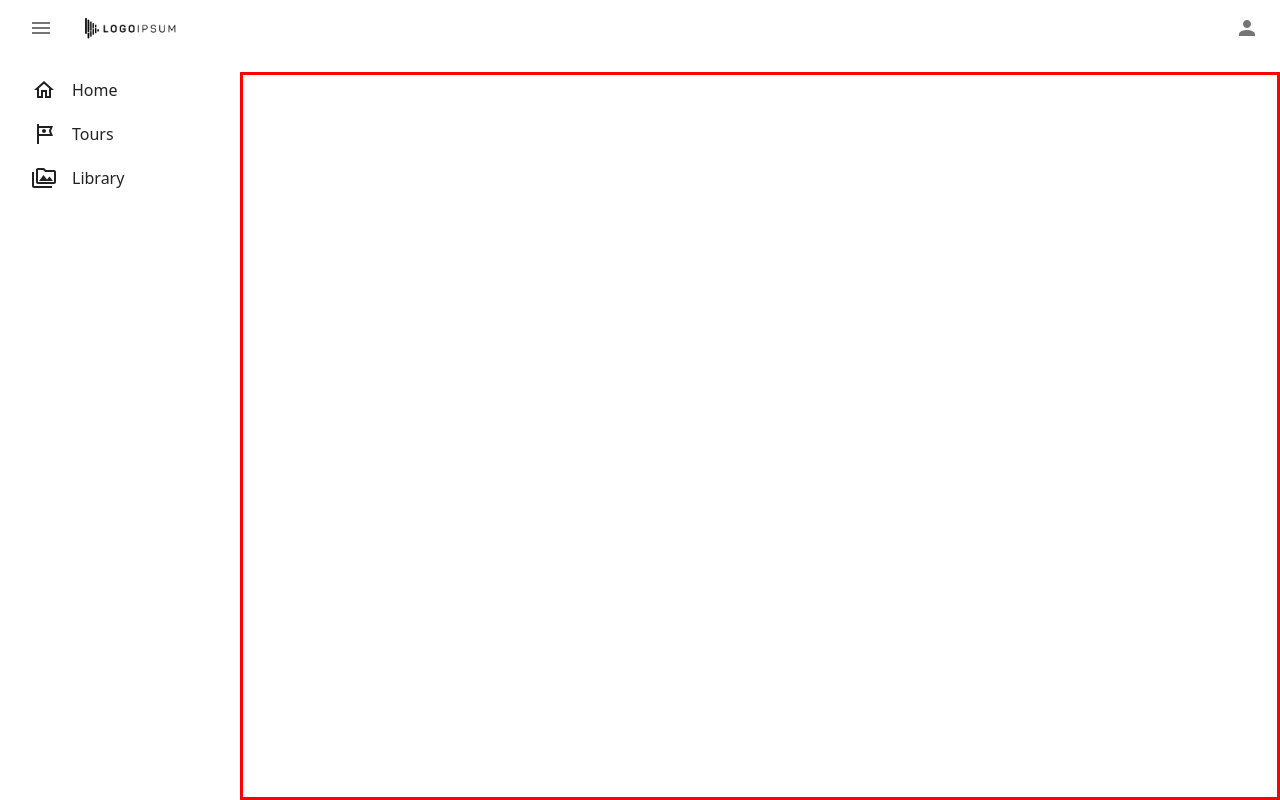
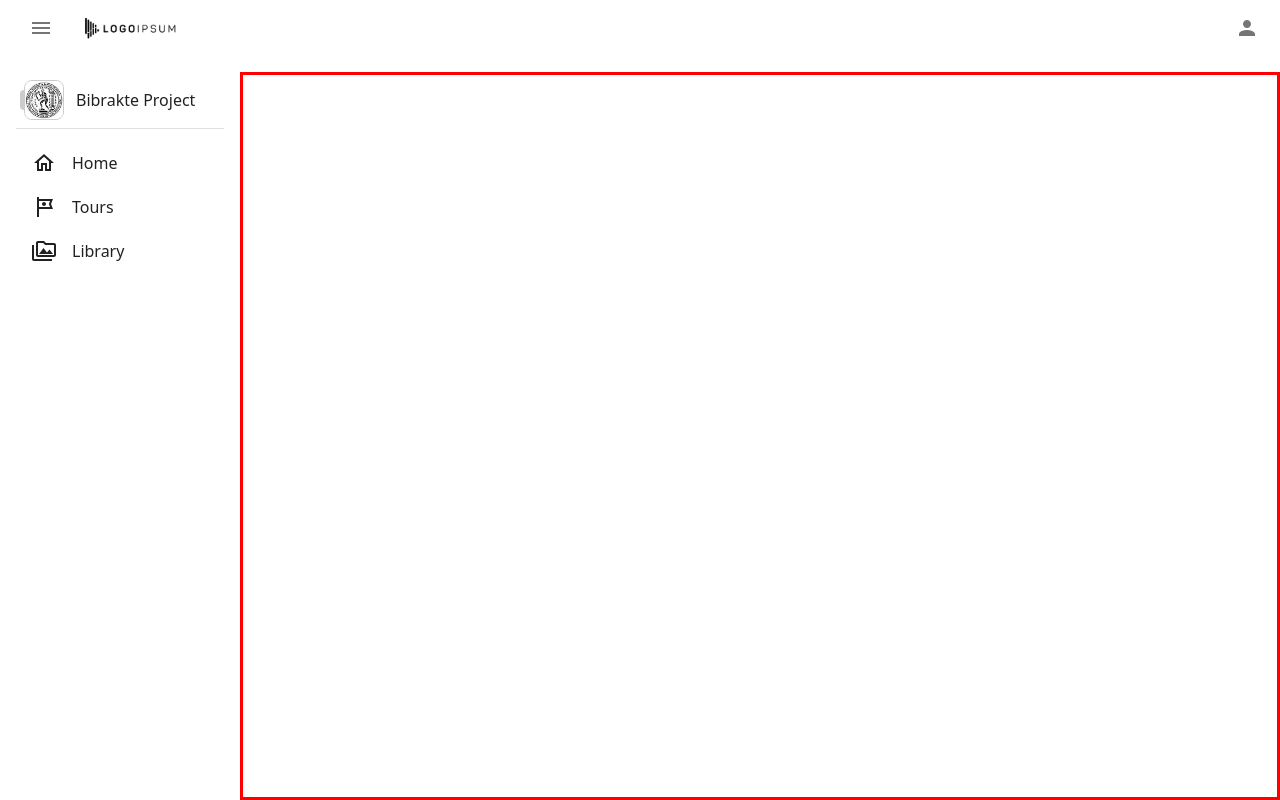
Before and after one commit to EUreka3D-XR/AR-Tour-Builder, a React (Vite) app: page /projects/1/library/1/edit in a window 1280 px wide. Built offline with nearby package versions, Linux system fonts and the light colour scheme.

Commit message:
Added Projects in navbar

```diff
--- a/src/components/header/Header.jsx
+++ b/src/components/header/Header.jsx
@@ -1,4 +1,3 @@
-import React from "react";
 import { Menu, Person } from "@mui/icons-material";
 import { IconButton, styled } from "@mui/material";
 
--- a/src/components/link/Link.jsx
+++ b/src/components/link/Link.jsx
@@ -1,4 +1,3 @@
-import React from "react";
 import { Link as RouterLink } from "react-router";
 import { Link as MuiLink, styled } from "@mui/material";
 
--- a/src/components/navbar/Navbar.jsx
+++ b/src/components/navbar/Navbar.jsx
@@ -9,6 +9,7 @@ import { MenuList, styled } from "@mui/material";
 import { useGeneralProvider } from "@/providers/general/GeneralContext";
 import { navPaths } from "@/utils/paths";
 import NavbarItem from "./NavbarItem";
+import NavbarProjects from "./NavbarProjects";
 
 const MenuListStyled = styled(MenuList)({
   "&.nav-open": {
@@ -34,6 +35,7 @@ function Navbar() {
         "nav-close": !isNavMenuOpen,
       })}
     >
+      <NavbarProjects />
       <NavbarItem to={navPaths.home.to} name={navPaths.home.label}>
         <HomeOutlined />
       </NavbarItem>
--- /dev/null
+++ b/src/components/navbar/NavbarProjects.jsx
@@ -0,0 +1,144 @@
+import clsx from "clsx";
+import { Add } from "@mui/icons-material";
+import { Divider, styled } from "@mui/material";
+
+import { useGeneralProvider } from "@/providers/general/GeneralContext";
+import { useToggle } from "@/hooks/useToggle";
+import { paths } from "@/utils/paths";
+import projectImg from "@/assets/images/ntua-logo.jpeg";
+import Link from "../link/Link";
+
+const ContainerStyled = styled("div")({
+  paddingBottom: "1rem",
+  "& .add-new-btn": {
+    display: "flex",
+    alignItems: "center",
+    justifyContent: "center",
+    gap: "0.5rem",
+    width: "100%",
+    padding: "0.5rem",
+  },
+  "& .hidden": {
+    display: "none",
+  },
+});
+
+const ProjectItem = styled("div")({
+  display: "flex",
+  alignItems: "center",
+  gap: "0.75rem",
+  padding: "0.5rem",
+  "&.centered": {
+    justifyContent: "center",
+  },
+  "& .thumbnail-container": {
+    height: "2.5rem",
+  },
+  "& .project-thumbnail": {
+    height: "100%",
+    aspectRatio: 1,
+    borderRadius: "0.5rem",
+    border: "1px solid #ccc",
+  },
+});
+
+const MainProjectItem = styled(ProjectItem)({
+  "& .thumbnail-container": {
+    position: "relative",
+    "&::before": {
+      content: '""',
+      position: "absolute",
+      left: "-4px",
+      top: "50%",
+      transform: "translateY(-50%)",
+      height: "50%",
+      width: "4px",
+      borderRadius: "0.5rem 0 0 0.5rem",
+      backgroundColor: "#ccc",
+    },
+  },
+});
+
+const dummyProjects = [
+  {
+    id: 1,
+    name: "Bibrakte Project",
+    src: projectImg,
+  },
+  {
+    id: 2,
+    name: "Girona Project with a big title that should be truncated",
+    src: projectImg,
+  },
+];
+
+function NavbarProjects() {
+  const { isNavMenuOpen } = useGeneralProvider();
+  const {
+    isOpen: isProjectMenuOpen,
+    open: openProjectMenu,
+    close: closeProjectMenu,
+  } = useToggle(false);
+
+  return (
+    <ContainerStyled>
+      {!isProjectMenuOpen ? (
+        <MainProjectItem
+          className={clsx("main-project-item", { centered: !isNavMenuOpen })}
+          onClick={openProjectMenu}
+        >
+          <span className="thumbnail-container">
+            <img
+              src={projectImg}
+              alt="project-thumbnail"
+              className="project-thumbnail"
+            />
+          </span>
+          <span
+            className={clsx("project-name", "text-truncate", {
+              hidden: !isNavMenuOpen,
+            })}
+          >
+            Bibrakte Project
+          </span>
+        </MainProjectItem>
+      ) : (
+        <>
+          {dummyProjects.map((project) => (
+            <ProjectItem
+              key={project.id}
+              className={clsx("project-item", {
+                centered: !isNavMenuOpen,
+              })}
+              onClick={closeProjectMenu}
+            >
+              <span className="thumbnail-container">
+                <img
+                  src={project.src}
+                  alt="project-thumbnail"
+                  className="project-thumbnail"
+                />
+              </span>
+              <span
+                className={clsx("project-name", "text-truncate", {
+                  hidden: !isNavMenuOpen,
+                })}
+              >
+                {project.name}
+              </span>
+            </ProjectItem>
+          ))}
+          <Link to={paths.projects.new} className="add-new-btn">
+            <Add />
+            <span className={clsx({ hidden: !isNavMenuOpen })}>
+              Add new project
+            </span>
+          </Link>
+        </>
+      )}
+      <Divider />
+    </ContainerStyled>
+  );
+}
+
+export default NavbarProjects;
--- a/src/index.css
+++ b/src/index.css
@@ -26,6 +26,13 @@ h1 {
   line-height: 1.1;
 }
 
+/* Truncate text */
+.text-truncate {
+  text-overflow: ellipsis;
+  white-space: nowrap;
+  overflow-x: hidden;
+}
+
 @media (prefers-color-scheme: light) {
   :root {
     color: #213547;
--- a/src/providers/theme/MyThemeProvider.jsx
+++ b/src/providers/theme/MyThemeProvider.jsx
@@ -13,6 +13,10 @@ function MyThemeProvider({ children }) {
       },
       components: {
         MuiButton: {
+          defaultProps: {
+            variant: "outlined",
+            loadingPosition: "end",
+          },
           styleOverrides: {
             root: {
               textTransform: "none",
```
Also changed, not shown: src/components/button/Button.jsx (added, +70 -0 lines), src/assets/images/ntua-logo.jpeg (added).
